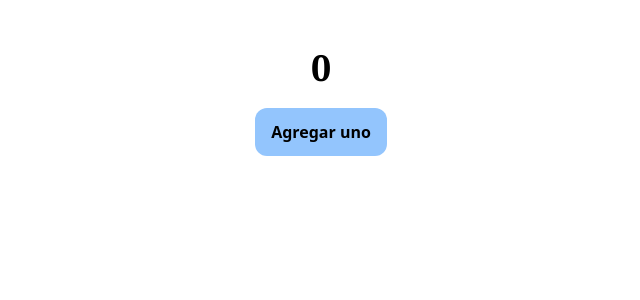
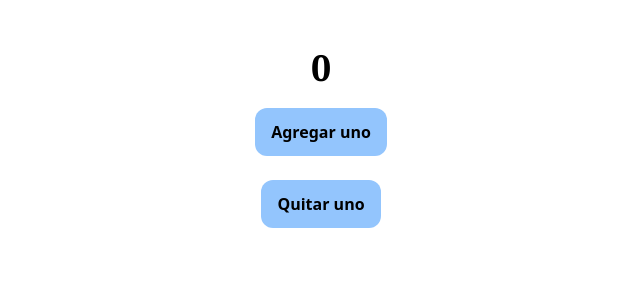
Before and after one commit to Nolazco/xdddddddddd, a React (Vite) app: page / in a window 1280 px wide. Shown: the top 300 px of the page, without its empty margins (319-959 px from the left). Built offline with nearby package versions, Linux system fonts and the light colour scheme.

Commit message:
feat: Countar menos

```diff
--- a/src/App.tsx
+++ b/src/App.tsx
@@ -3,11 +3,13 @@ import {useState, useCallback} from "react";
 function App() {
   const [count, setCount] = useState(0);
   const countMore = useCallback(() => setCount(count + 1), [count]);
+  const countLess = useCallback(() => setCount(count - 1), [count])
 
   return (
     <main className="flex flex-col items-center p-12 gap-4">
       <h1 className="text-4xl font-bold font-serif">{count}</h1>
       <button className="px-4 py-3 rounded-xl bg-blue-300 m-1 font-bold" onClick={countMore}>Agregar uno</button>
+      <button className="px-4 py-3 rounded-xl bg-blue-300 m-1 font-bold" onClick={countLess}>Quitar uno</button>
     </main>
   );
 }
```
